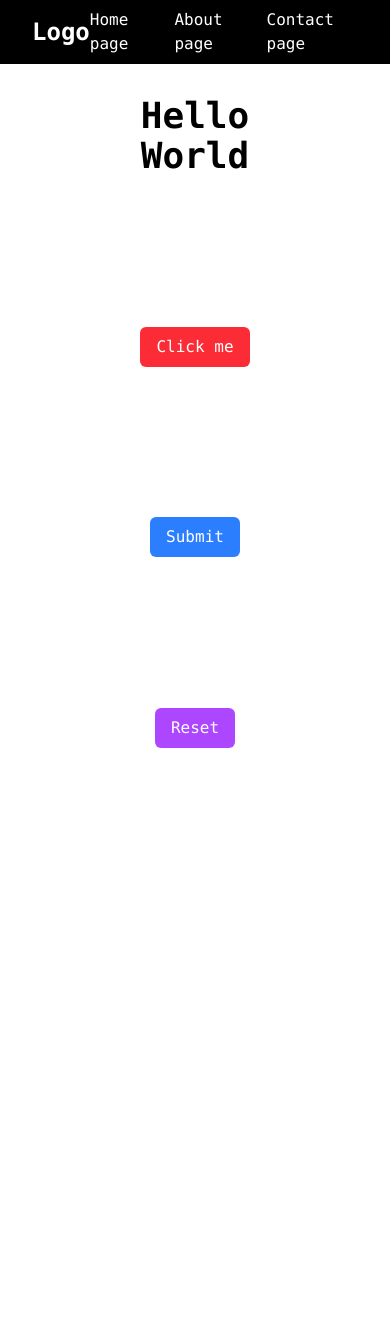
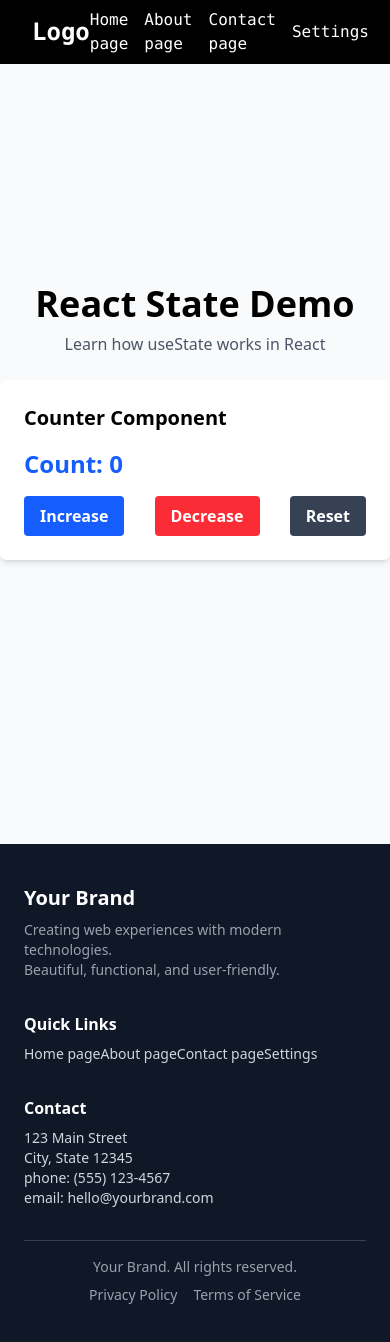
Before and after one commit to BishantRajbanshi/Next.js-React_Practise, a Next.js app: page / in a window 390 px wide. Shown: the top 1342 px of the page. Before the commit the page ends 844 px from the top, so only its background shows below. Built offline with nearby package versions, Linux system fonts and the light colour scheme.

Commit message:
updated footers

```diff
--- /dev/null
+++ b/src/app/components/footer.js
@@ -0,0 +1,51 @@
+import Link from "next/link";
+const Footer = () => {
+  return (
+    <footer className='bg-gray-900 text-white py-10 px-6'>
+      <div className='max-w-6xl mx-auto grid grid-cols-1 md:grid-cols-3 gap-8'>
+        {/* Branding */}
+        <div>
+          <h3 className='text-xl font-semibold mb-2'>Your Brand</h3>
+          <p className='text-sm text-gray-400'>
+            Creating web experiences with modern technologies.
+            <br />
+            Beautiful, functional, and user-friendly.
+          </p>
+        </div>
+
+        {/* Quick Links */}
+        <div>
+          <h4 className='font-semibold mb-2'>Quick Links</h4>
+          <ul className='text-sm space-y-1 text-gray-300'>
+          <Link href="/">Home page</Link>
+          <Link href="/about">About page</Link>
+          <Link href="/contact">Contact page</Link>
+          <Link href="/settings">Settings</Link>
+          </ul>
+        </div>
+
+        {/* Contact Info */}
+        <div>
+          <h4 className='font-semibold mb-2'>Contact</h4>
+          <p className='text-sm text-gray-300'>
+            123 Main Street<br />
+            City, State 12345<br />
+            phone: (555) 123-4567<br />
+            email: hello@yourbrand.com
+          </p>
+        </div>
+      </div>
+
+      {/* Bottom Bar */}
+      <div className='mt-8 border-t border-gray-700 pt-4 text-sm text-gray-400 text-center'>
+        <span>Your Brand. All rights reserved.</span>
+        <div className='mt-2 space-x-4'>
+          <a href="#" className='hover:underline'>Privacy Policy</a>
+          <a href="#" className='hover:underline'>Terms of Service</a>
+        </div>
+      </div>
+    </footer>
+  );
+};
+
+export default Footer;
--- a/src/app/components/navbar.js
+++ b/src/app/components/navbar.js
@@ -11,6 +11,7 @@ export default function Navbar(){
         <Link href="/">Home page</Link>
         <Link href="/about">About page</Link>
         <Link href="/contact">Contact page</Link>
+        <Link href="/settings">Settings</Link>
       </div>
       </div>
     </nav>
--- a/src/app/layout.js
+++ b/src/app/layout.js
@@ -1,6 +1,7 @@
 import { Geist, Geist_Mono } from "next/font/google";
 import "./globals.css";
 import Navbar from "./components/navbar";
+import Footer from "./components/footer";
 
 const geistSans = Geist({
   variable: "--font-geist-sans",
@@ -25,6 +26,7 @@ export default function RootLayout({ children }) {
       >
         <Navbar />
         {children}
+        <Footer />
       </body>
     </html>
   );
--- a/src/app/page.js
+++ b/src/app/page.js
@@ -1,11 +1,38 @@
-import Button from "./components/button"
+'use client'
+import { useState } from 'react';
+
 export default function Home() {
+  const [count, setCount] = useState(0);
+
   return (
-    <main className="flex min-h-screen flex-col items-center justify-between p-24 font-mono">
-        <h1 className="text-4xl font-bold text-center">Hello World</h1>
-        <Button text={"Click me"} textColor={"bg-red-500 text-white px-4 py-2 rounded-md"}/>
-        <Button text={"Submit"} textColor={"text-white bg-blue-500 px-4 py-2 rounded-md"}/>
-        <Button text={"Reset"}  textColor={"bg-purple-500 text-white px-4 py-2 rounded-md"}/>
-    </main>
-  )
+    <div className='flex flex-col items-center justify-center min-h-screen bg-gray-50'>
+      <h1 className='text-4xl font-bold mb-2'>React State Demo</h1>
+      <p className='text-gray-600 mb-6'>Learn how useState works in React</p>
+
+      <div className='bg-white shadow-md rounded-md p-6 w-full max-w-md'>
+        <h2 className='text-xl font-semibold mb-4'>Counter Component</h2>
+        <p className='text-2xl font-bold text-blue-600 mb-4'>Count: {count}</p>
+        <div className='flex justify-between space-x-4'>
+          <button
+            className='bg-blue-600 hover:bg-blue-800 text-white font-semibold py-2 px-4 rounded'
+            onClick={() => setCount(count + 1)}
+          >
+            Increase
+          </button>
+          <button
+            className='bg-red-500 hover:bg-red-700 text-white font-semibold py-2 px-4 rounded'
+            onClick={() => setCount(count - 1)}
+          >
+            Decrease
+          </button>
+          <button
+            className='bg-gray-700 hover:bg-gray-900 text-white font-semibold py-2 px-4 rounded'
+            onClick={() => setCount(0)}
+          >
+            Reset
+          </button>
+        </div>
+      </div>
+    </div>
+  );
 }
--- /dev/null
+++ b/src/app/settings/page.js
@@ -0,0 +1,32 @@
+'use client'
+import { useState } from 'react';
+
+export default function ThemeTogglePage() {
+  const [darkMode, setDarkMode] = useState(false);
+
+  return (
+    <div className={darkMode ? 'bg-gray-900 text-white' : 'bg-white text-gray-900'}>
+      {/* Toggle Card */}
+      <div className='min-h-screen flex items-center justify-center px-4'>
+        <div className='bg-white dark:bg-gray-800 shadow-md rounded-lg p-8 max-w-md w-full text-center transition-all'>
+          <h2 className='text-xl font-bold mb-2 text-white'>Theme Toggle Card</h2>
+          <p className='mb-4 text-white'>
+            Current mode:{' '}
+            <span className='font-medium'>
+              {darkMode ? 'Dark Mode' : 'Light Mode'}
+            </span>
+          </p>
+          <button
+            className='bg-gray-900 text-white dark:bg-white dark:text-gray-900 px-4 py-2 rounded font-semibold hover:opacity-90 transition-all'
+            onClick={() => setDarkMode(!darkMode)}
+          >
+            {darkMode ? 'Switch to Light Mode' : 'Switch to Dark Mode'}
+          </button>
+          <p className='text-sm text-gray-500 dark:text-gray-400 mt-2'>
+            Click the button to toggle themes
+          </p>
+        </div>
+      </div>
+    </div>
+    )
+  }
```
